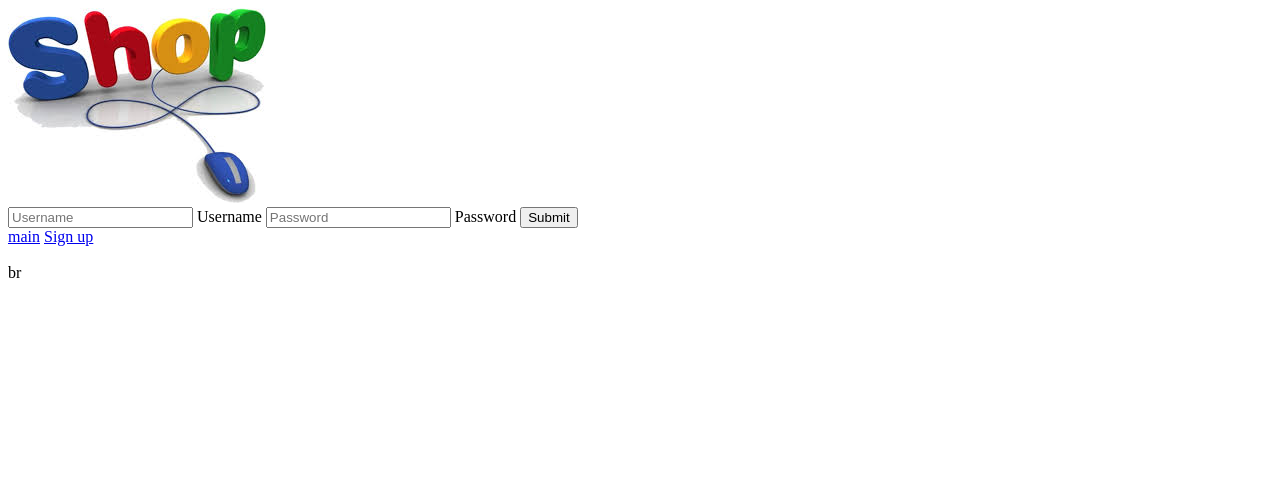
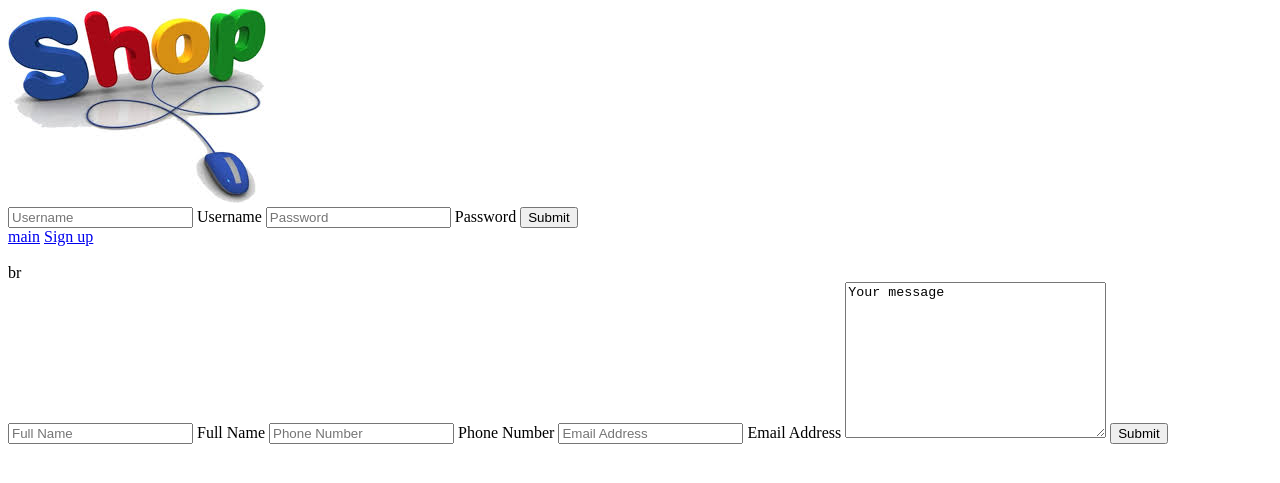
Before and after one commit to Mohammad-Shariat/group-project-001, a plain HTML site: page html/contactUs.html in a window 1280 px wide. Drawn offline with Linux system fonts and the light colour scheme.

Commit message:
added main

```diff
--- a/html/contactUs.html
+++ b/html/contactUs.html
@@ -22,5 +22,25 @@
     <br>br
 
 
+
+    <main>
+        <form>
+            <input type="text" id="fullName" name="fullName" placeholder="Full Name">
+            <label for="fullName">Full Name</label>
+
+            <input type="text" id="phoneNumber" name="phoneNumber" placeholder="Phone Number">
+            <label for="phoneNumber">Phone Number</label>
+
+            <input type="text" id="emailAddress" name="emailAddress" placeholder="Email Address">
+            <label for="emailAddress">Email Address</label>
+
+            <textarea name="message" id="message" cols="30" rows="10" placeholder="Your message">Your message</textarea>
+            <input type="submit" value="Submit">
+        </form>
+    </main>
+    <br><br>
+
+
+
 </body>
 </html>
```
